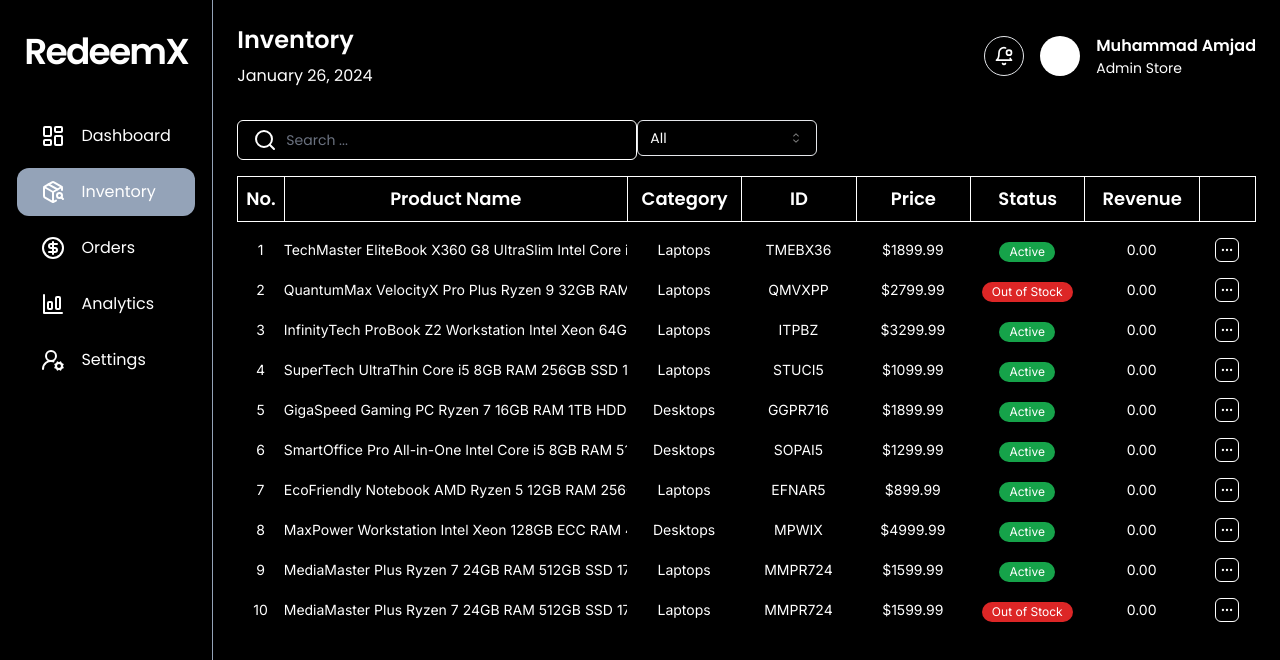
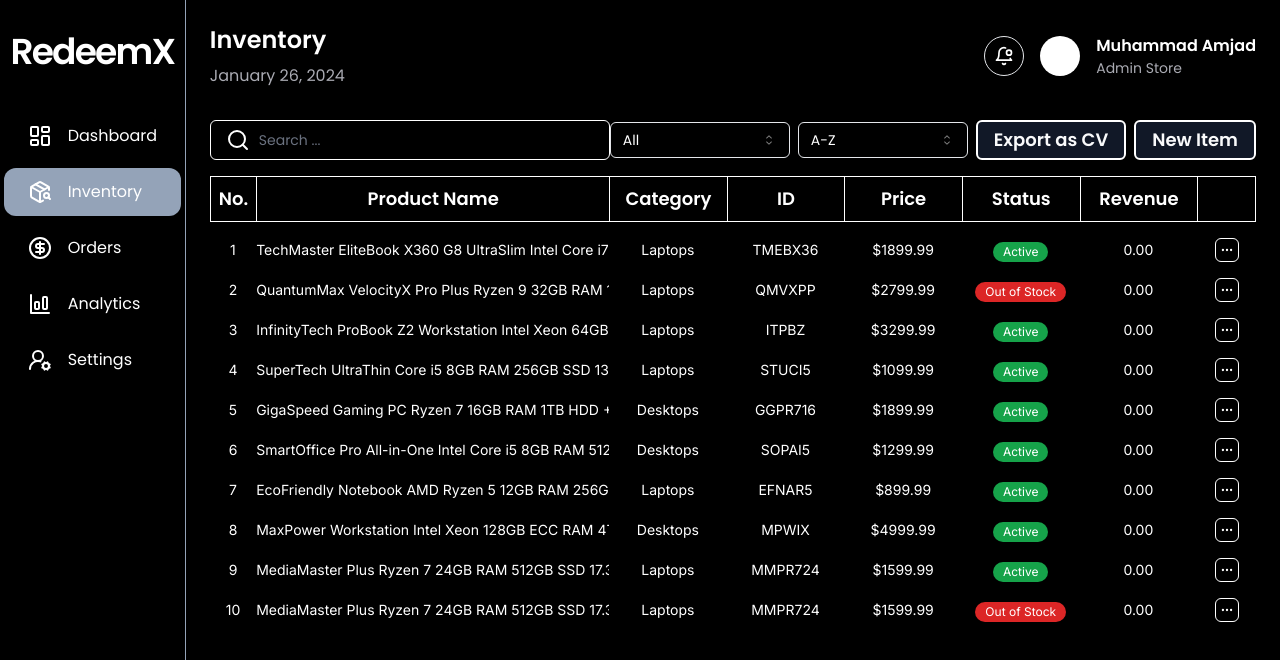
Before and after one commit to devvMuhammad/admin-redeemx, a Next.js app: page /inventory in a window 1280 px wide. Shown: the top 660 px of the page. Built offline with nearby package versions, Linux system fonts and the light colour scheme.

Commit message:
added category and sort select + buttons

```diff
--- a/package.json
+++ b/package.json
@@ -11,6 +11,7 @@
   "dependencies": {
     "@radix-ui/react-icons": "^1.3.0",
     "@radix-ui/react-select": "^2.0.0",
+    "@radix-ui/react-slot": "^1.0.2",
     "chart.js": "^4.4.1",
     "class-variance-authority": "^0.7.0",
     "clsx": "^2.1.0",
--- a/src/components/inventory/ProductControls.tsx
+++ b/src/components/inventory/ProductControls.tsx
@@ -1,5 +1,7 @@
 import CategorySelect from "../ui/CategorySelect";
 import SearchInput from "../ui/SearchInput";
+import SortSelect from "../ui/SortSelect";
+import { Button } from "../ui/button";
 
 export default function ProductControls() {
   /*
@@ -11,11 +13,22 @@ export default function ProductControls() {
   - New Product button
   */
   return (
-    <div className="flex ">
+    <div className="flex justify-between items-center">
       {/* Search input */}
       <SearchInput />
-      {/* selecting category */}
-      <CategorySelect />
+      <div className="flex gap-2 items-center ">
+        {/* selecting category */}
+        <CategorySelect />
+        {/* sorting options */}
+        <SortSelect />
+
+        <Button size="lg" className="font-bold text-lg p-4">
+          Export as CV
+        </Button>
+        <Button size="lg" className="font-bold text-lg p-4">
+          New Item
+        </Button>
+      </div>
     </div>
   );
 }
--- a/src/components/ui/CategorySelect.tsx
+++ b/src/components/ui/CategorySelect.tsx
@@ -5,7 +5,6 @@ import {
   SelectContent,
   SelectGroup,
   SelectItem,
-  SelectLabel,
   SelectTrigger,
   SelectValue,
 } from "@/components/ui/select";
@@ -21,8 +20,8 @@ export default function CategorySelect() {
       value={category}
       onValueChange={(val) => setCategory(val)}
     >
-      <SelectTrigger className="w-[180px]">
-        <SelectValue className="text-white" placeholder="Select Category" />
+      <SelectTrigger className="border w-[180px]">
+        <SelectValue placeholder="Select Category" />
       </SelectTrigger>
       <SelectContent>
         <SelectGroup>
--- /dev/null
+++ b/src/components/ui/SortSelect.tsx
@@ -0,0 +1,31 @@
+"use client";
+import {
+  Select,
+  SelectContent,
+  SelectGroup,
+  SelectItem,
+  SelectTrigger,
+  SelectValue,
+} from "@/components/ui/select";
+import { useState } from "react";
+
+export default function SortSelect() {
+  const [option, setOption] = useState("name.1");
+  return (
+    <Select value={option} onValueChange={(value) => setOption(value)}>
+      <SelectTrigger className="w-[170px]">
+        <SelectValue placeholder="Sort by" />
+      </SelectTrigger>
+      <SelectContent>
+        <SelectGroup>
+          <SelectItem value="price.1">Price: Low to High</SelectItem>
+          <SelectItem value="price.-1">Price: High to Low</SelectItem>
+          <SelectItem value="date.1">Newest Arrivals</SelectItem>
+          <SelectItem value="sold.1">Best Sellers</SelectItem>
+          <SelectItem value="name.1">A-Z</SelectItem>
+          <SelectItem value="name.-1">Z-A</SelectItem>
+        </SelectGroup>
+      </SelectContent>
+    </Select>
+  );
+}
--- /dev/null
+++ b/src/components/ui/button.tsx
@@ -0,0 +1,57 @@
+import * as React from "react";
+import { Slot } from "@radix-ui/react-slot";
+import { cva, type VariantProps } from "class-variance-authority";
+
+import { cn } from "@/lib/utils";
+
+const buttonVariants = cva(
+  "inline-flex items-center justify-center whitespace-nowrap rounded-md text-sm font-medium transition-colors focus-visible:outline-none focus-visible:ring-1 focus-visible:ring-ring disabled:pointer-events-none disabled:opacity-50",
+  {
+    variants: {
+      variant: {
+        default:
+          "bg-primary border-2 border-white hover:bg-white hover:text-black text-primary-foreground shadow",
+        destructive:
+          "bg-destructive text-destructive-foreground shadow-sm hover:bg-destructive/90",
+        outline:
+          "border border-input bg-background shadow-sm hover:bg-accent hover:text-accent-foreground",
+        secondary:
+          "bg-secondary text-secondary-foreground shadow-sm hover:bg-secondary/80",
+        ghost: "hover:bg-accent hover:text-accent-foreground",
+        link: "text-primary underline-offset-4 hover:underline",
+      },
+      size: {
+        default: "h-9 px-4 py-2",
+        sm: "h-8 rounded-md px-3 text-xs",
+        lg: "h-10 rounded-md px-8",
+        icon: "h-9 w-9",
+      },
+    },
+    defaultVariants: {
+      variant: "default",
+      size: "default",
+    },
+  }
+);
+
+export interface ButtonProps
+  extends React.ButtonHTMLAttributes<HTMLButtonElement>,
+    VariantProps<typeof buttonVariants> {
+  asChild?: boolean;
+}
+
+const Button = React.forwardRef<HTMLButtonElement, ButtonProps>(
+  ({ className, variant, size, asChild = false, ...props }, ref) => {
+    const Comp = asChild ? Slot : "button";
+    return (
+      <Comp
+        className={cn(buttonVariants({ variant, size, className }))}
+        ref={ref}
+        {...props}
+      />
+    );
+  }
+);
+Button.displayName = "Button";
+
+export { Button, buttonVariants };
--- a/tailwind.config.ts
+++ b/tailwind.config.ts
@@ -1,13 +1,13 @@
-import type { Config } from "tailwindcss"
+import type { Config } from "tailwindcss";
 
 const config = {
   darkMode: ["class"],
   content: [
-    './pages/**/*.{ts,tsx}',
-    './components/**/*.{ts,tsx}',
-    './app/**/*.{ts,tsx}',
-    './src/**/*.{ts,tsx}',
-	],
+    "./pages/**/*.{ts,tsx}",
+    "./components/**/*.{ts,tsx}",
+    "./app/**/*.{ts,tsx}",
+    "./src/**/*.{ts,tsx}",
+  ],
   prefix: "",
   theme: {
     container: {
@@ -19,6 +19,7 @@ const config = {
     },
     extend: {
       colors: {
+        grey: "var(--grey-color)",
         border: "hsl(var(--border))",
         input: "hsl(var(--input))",
         ring: "hsl(var(--ring))",
@@ -75,6 +76,6 @@ const config = {
     },
   },
   plugins: [require("tailwindcss-animate")],
-} satisfies Config
+} satisfies Config;
 
-export default config
+export default config;
```
Also changed, not shown: 1 other file (tests, documents, lock files or other folders).
